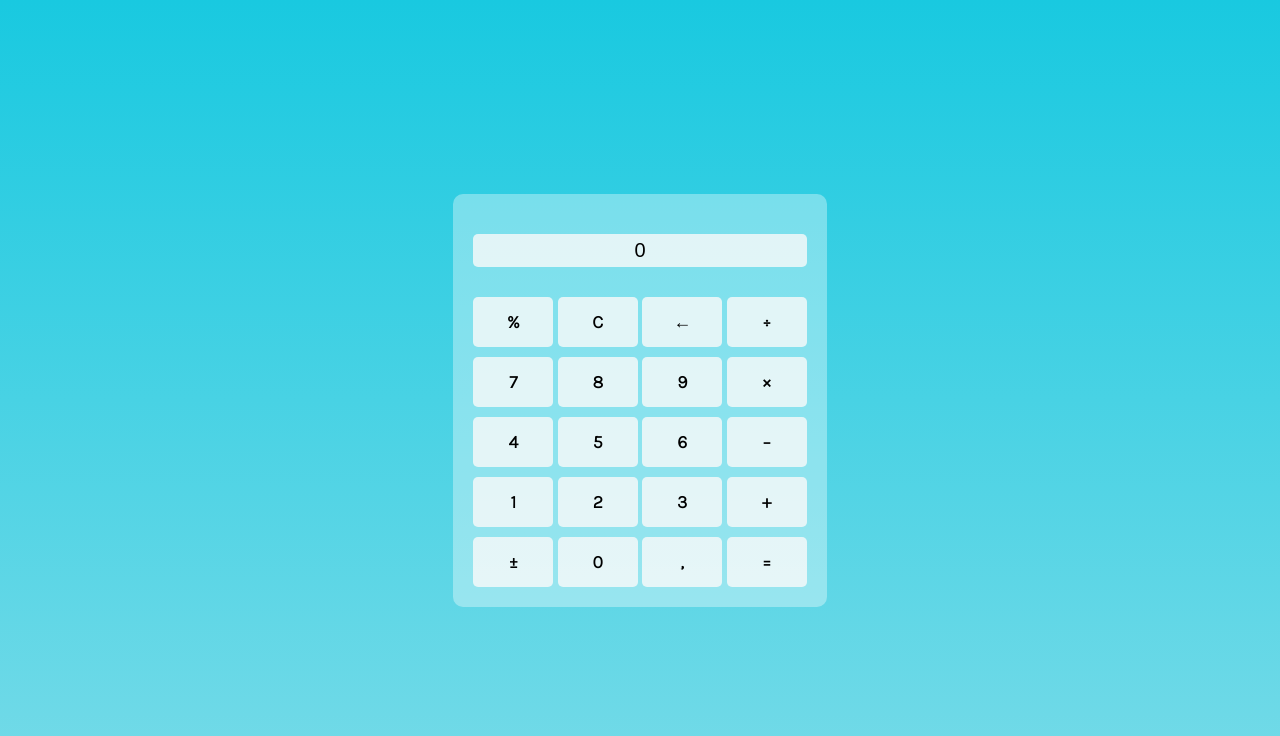
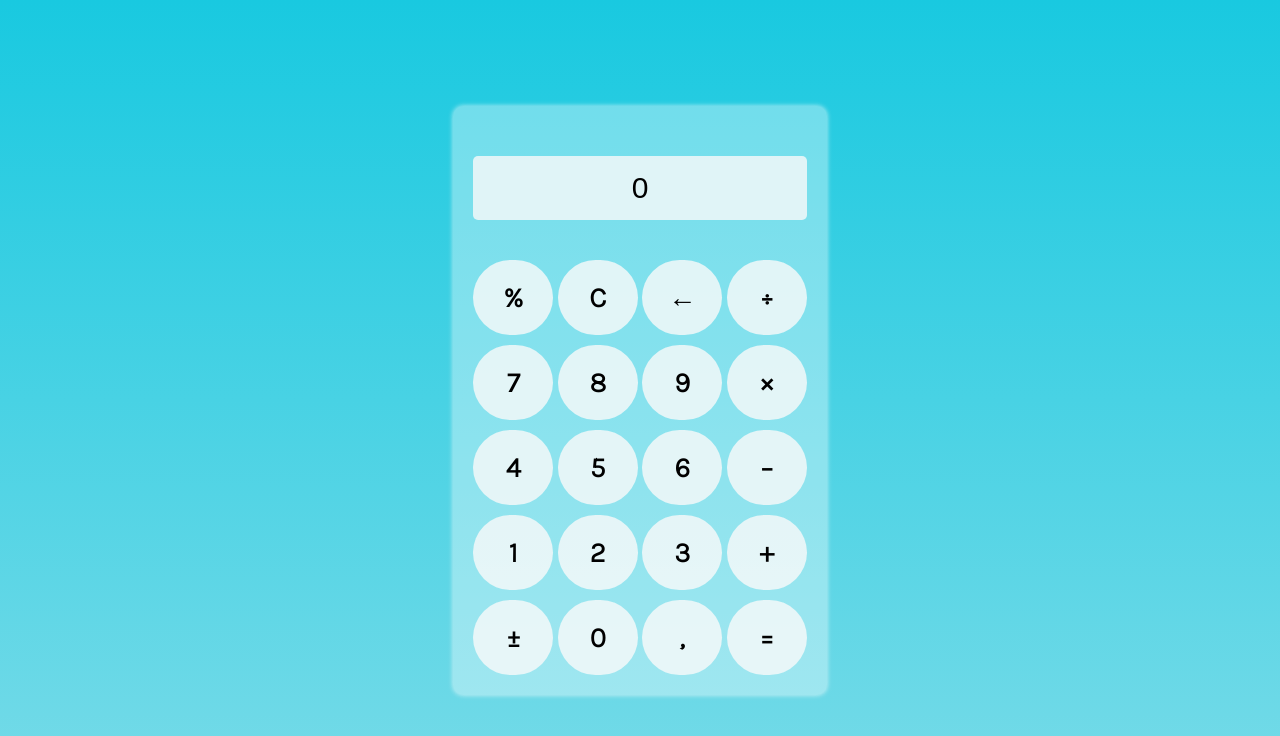
Before and after one commit to n-km/transparent-calc, a plain HTML site: page index.html in a window 1280 px wide. Drawn offline with Linux system fonts and the light colour scheme.

Commit message:
Update style.css

```diff
--- a/style.css
+++ b/style.css
@@ -5,24 +5,26 @@ body {display:table-cell; text-align:center; vertical-align:middle; background:
     padding: 20px;
     border-radius: 10px;
     border-width: 2px;
+    border-color: rgba(250, 250, 250, 0.80);
     background-color: rgba(255, 255, 255, 0.35);
     display: inline-block;
     height: max-content;
     width: max-content;
     text-align: center;
     vertical-align: middle;
+    box-shadow: 0 0 5px rgb(254, 254, 254, 0.70);
 }
 .calc-btn button{
     outline: none;
     min-width: 5rem;
-    height: 50px;
-    border-radius: 5px;
+    height: 75px;
+    border-radius: 100px;
     border-width: 0px;
     cursor: pointer;
     transition: 0.1s;
     margin-top: 10px;
     background-color: rgba(250,250,250,0.80);
-    font-size: 18px;
+    font-size: 28px;
     font-weight: 900;
     font-family: 'Karla', sans-serif;
 }
@@ -36,5 +38,6 @@ body {display:table-cell; text-align:center; vertical-align:middle; background:
     font-size: 20px;
     background-color: rgba(250, 250, 250, 0.80);
     border-radius: 5px;
-    padding: 5px;
+    padding: 15px;
+    font-size: 30px;
 }
```
